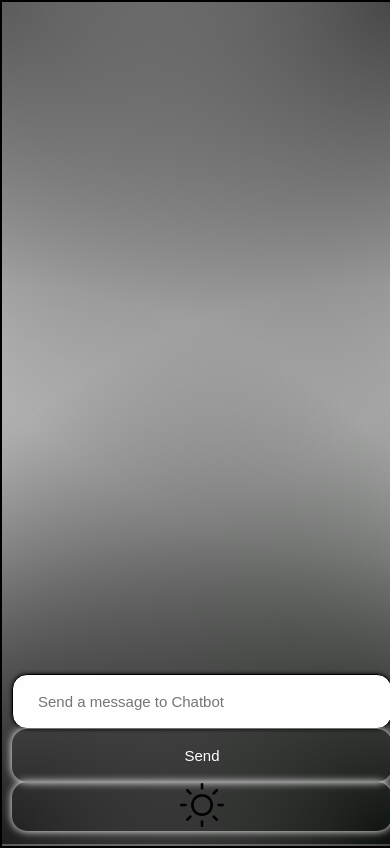
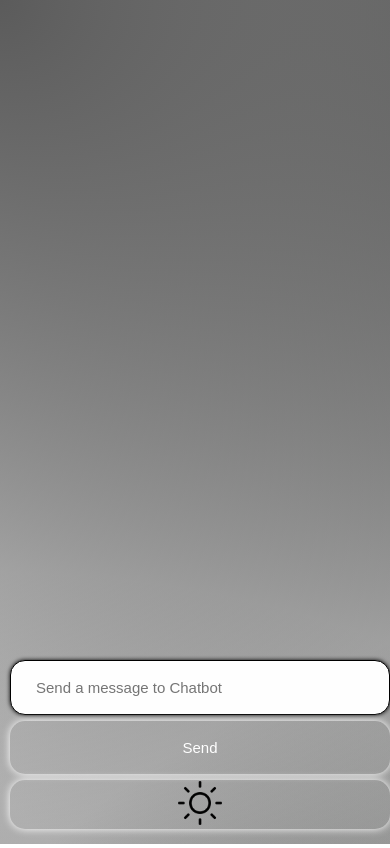
Before and after one commit to prathamrathore115/chat-bot, a React (Vite) app: page / in a window 390 px wide. Built offline with nearby package versions, Linux system fonts and the light colour scheme.

Commit message:
remove border from app container

```diff
--- a/src/App.css
+++ b/src/App.css
@@ -11,12 +11,9 @@
 @media screen and (max-width: 500px) {
     .app-container {
         width: 400px;
-        border: 2px solid black;
-        max-height: 100vh;
     }
 
     .chat-input-container {
         flex-direction: column;
-
     }
 }
--- a/src/components/ChatInput.css
+++ b/src/components/ChatInput.css
@@ -9,7 +9,7 @@
 
 .chat-send-btn {
     padding: 18px 25px;
-    margin: 0px 10px;
+    margin: 6px 10px;
     border-radius: 15px;
     /* background-color: #565656; */
     background-color: transparent;
```
